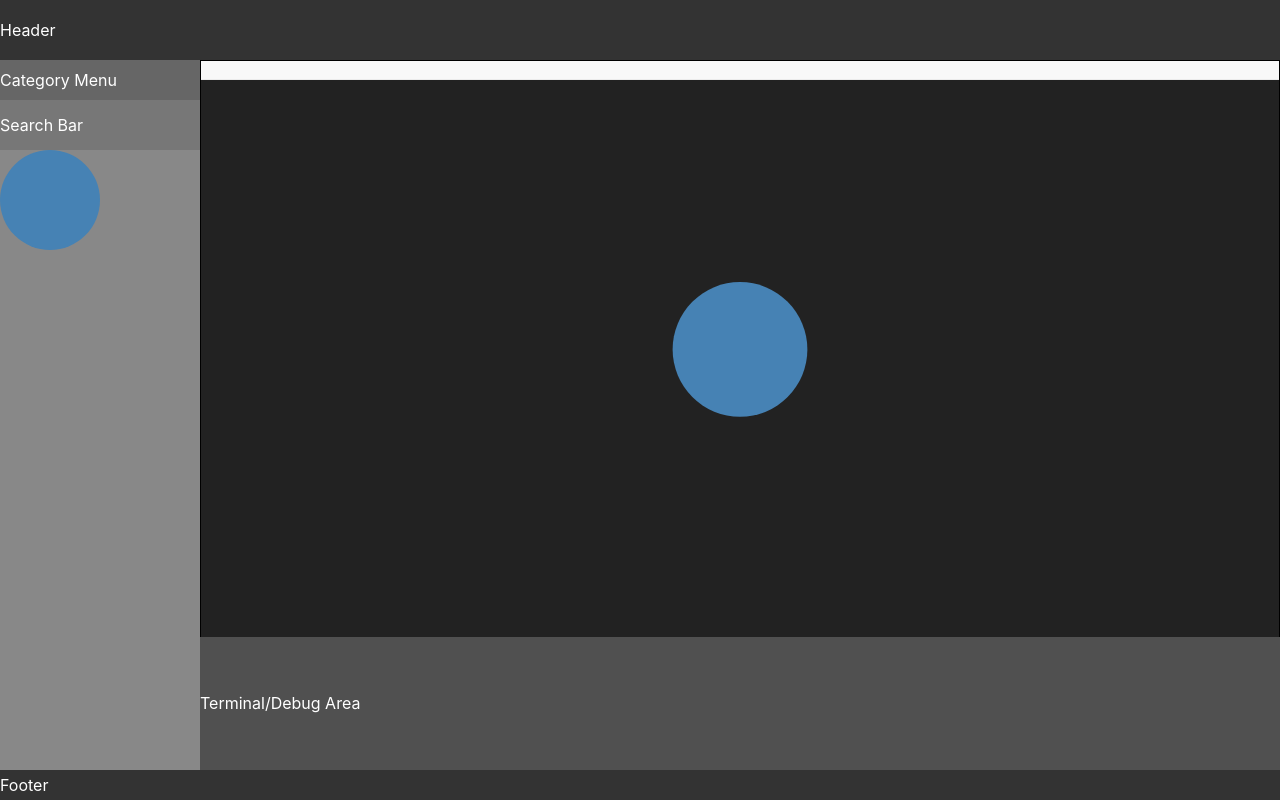
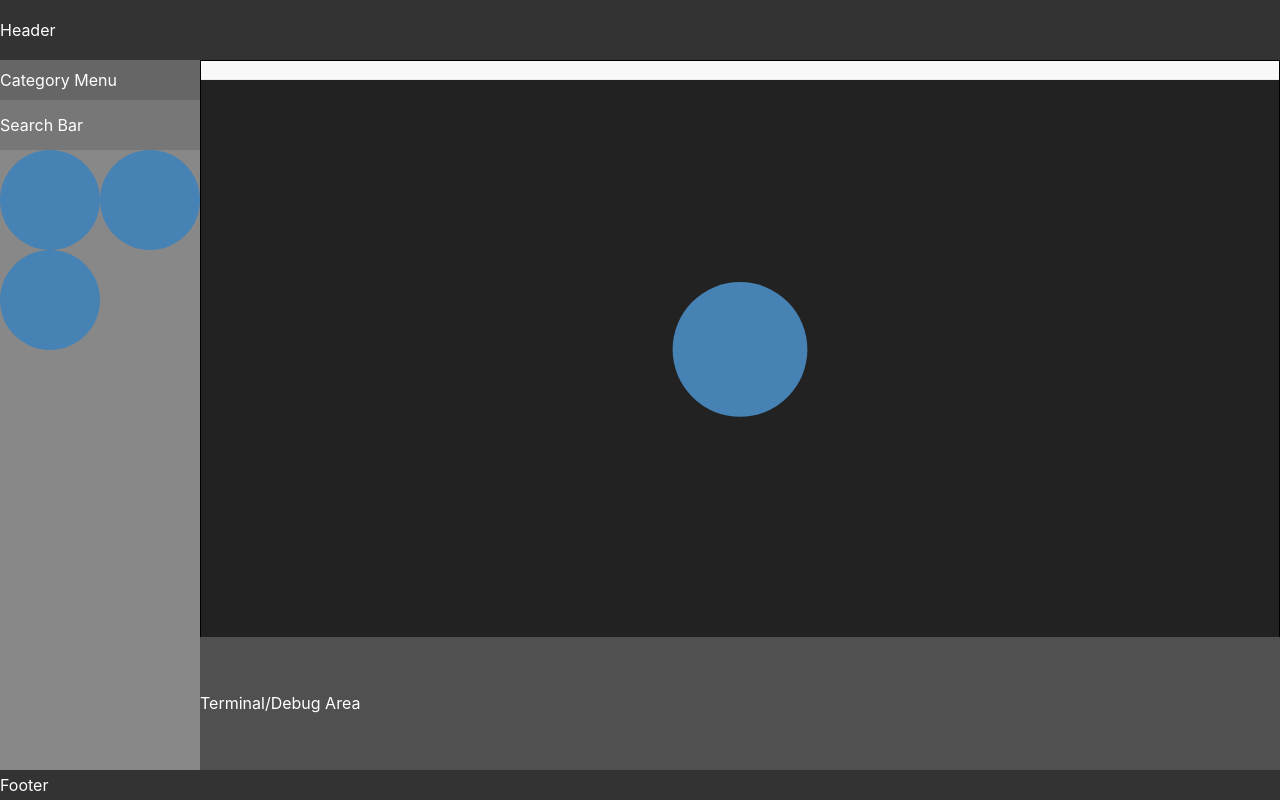
Before and after one commit to cwc020730/NeuralNetworkBuilder, a React (Create React App) app: page / in a window 1280 px wide. Built offline with nearby package versions, Linux system fonts and the light colour scheme.

Commit message:
Update component inventory to contain multiple rows

```diff
--- a/src/App.css
+++ b/src/App.css
@@ -88,10 +88,26 @@
 }
 
 .component-inventory {
-  display: flex;
-  justify-content: space-between;
-  align-items: auto;
+  display: grid;
+  grid-template-columns: 1fr 1fr;
+  grid-gap: 0px 0px;
+  grid-auto-rows: 100px;
+  justify-items: left;
+  align-items: top;
   background: #888;
   color: #fff;
   height: calc(100vh - 180px);
+  overflow-y: auto;
 }
+
+.draggable-item {
+  display: flex;
+  justify-content: center;
+  align-items: center;
+  width: 100px;
+  height: 100px;
+  background-color: steelblue;
+  border-radius: 50%;
+  cursor: grab;
+  user-select: none;
+}
--- a/src/components/ComponentInventory.js
+++ b/src/components/ComponentInventory.js
@@ -31,8 +31,17 @@ const ComponentInventory = () => {
       <div
         className="draggable-item"
         draggable
-        onDragStart={handleDragStart}
-        style={{ width: '100px', height: '100px', backgroundColor: 'steelblue', borderRadius: '50%', cursor: 'grab' }}>
+        onDragStart={handleDragStart}>
+      </div>
+      <div
+        className="draggable-item"
+        draggable
+        onDragStart={handleDragStart}>
+      </div>
+      <div
+        className="draggable-item"
+        draggable
+        onDragStart={handleDragStart}>
       </div>
     </div>
   );
```
